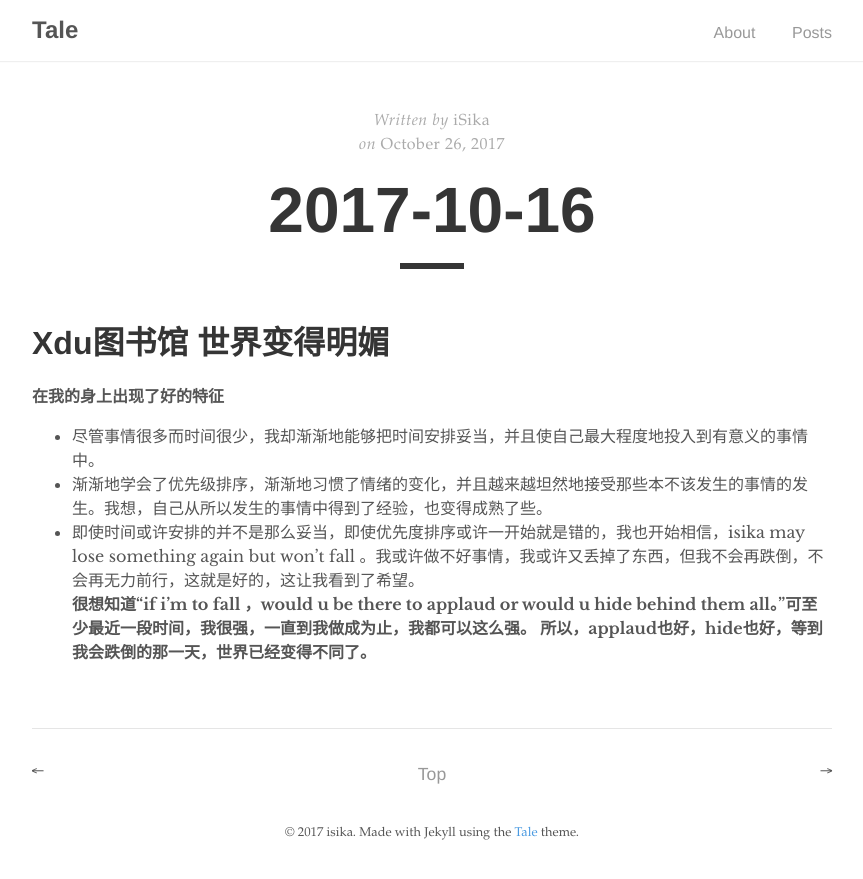
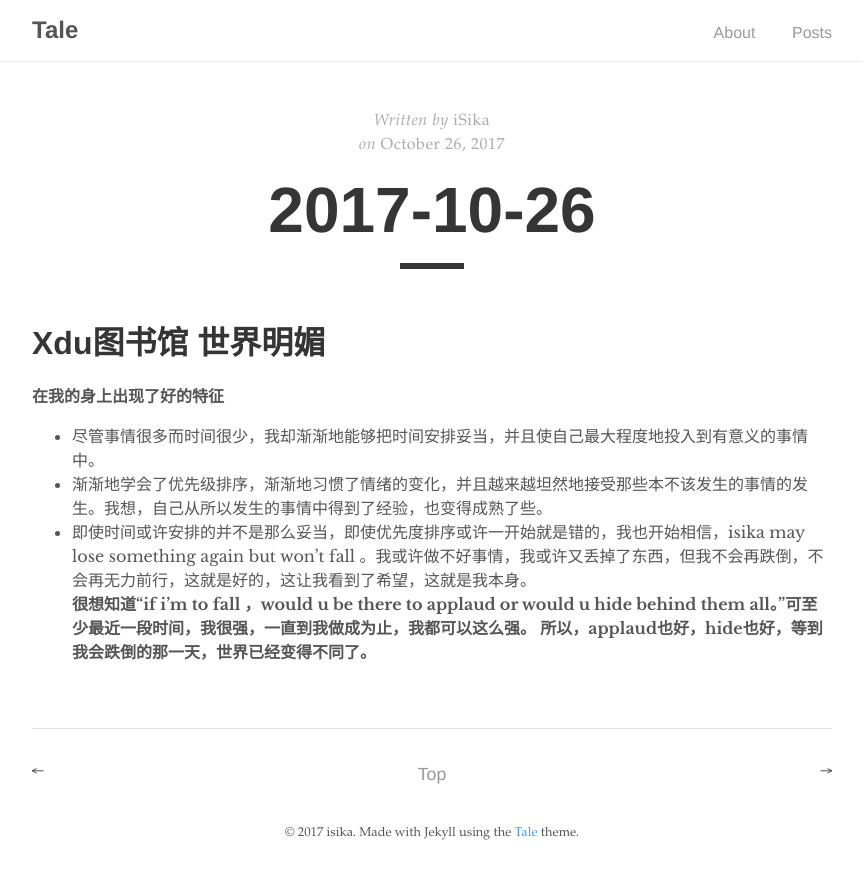
Before and after one commit to SoniciSika/SoniciSika.github.io, a Jekyll site: the page built from _posts/2017-10-26-generate.md, in a window 1280 px wide. Shown: the top 879 px of the page, without its empty margins (208-1071 px from the left). Built offline with Jekyll 4.4.1, drawn with Linux system fonts in a browser that asks for light colours; comment, search, counter and statistics services are not loaded.

Commit message:
Update 2017-10-26-generate.md

```diff
--- a/_posts/2017-10-26-generate.md
+++ b/_posts/2017-10-26-generate.md
@@ -1,11 +1,11 @@
 ---
 layout: post
-title: "2017-10-16"
+title: "2017-10-26"
 author: "iSika"
 ---
-# Xdu图书馆 世界变得明媚
+# Xdu图书馆 世界明媚
 **在我的身上出现了好的特征**
 * 尽管事情很多而时间很少，我却渐渐地能够把时间安排妥当，并且使自己最大程度地投入到有意义的事情中。
 * 渐渐地学会了优先级排序，渐渐地习惯了情绪的变化，并且越来越坦然地接受那些本不该发生的事情的发生。我想，自己从所以发生的事情中得到了经验，也变得成熟了些。
-* 即使时间或许安排的并不是那么妥当，即使优先度排序或许一开始就是错的，我也开始相信，isika may lose something again but won’t fall 。我或许做不好事情，我或许又丢掉了东西，但我不会再跌倒，不会再无力前行，这就是好的，这让我看到了希望。
+* 即使时间或许安排的并不是那么妥当，即使优先度排序或许一开始就是错的，我也开始相信，isika may lose something again but won’t fall 。我或许做不好事情，我或许又丢掉了东西，但我不会再跌倒，不会再无力前行，这就是好的，这让我看到了希望，这就是我本身。
 **很想知道“if i’m to fall ，would u be there to applaud or would u hide behind them all。”可至少最近一段时间，我很强，一直到我做成为止，我都可以这么强。 所以，applaud也好，hide也好，等到我会跌倒的那一天，世界已经变得不同了。**
```
